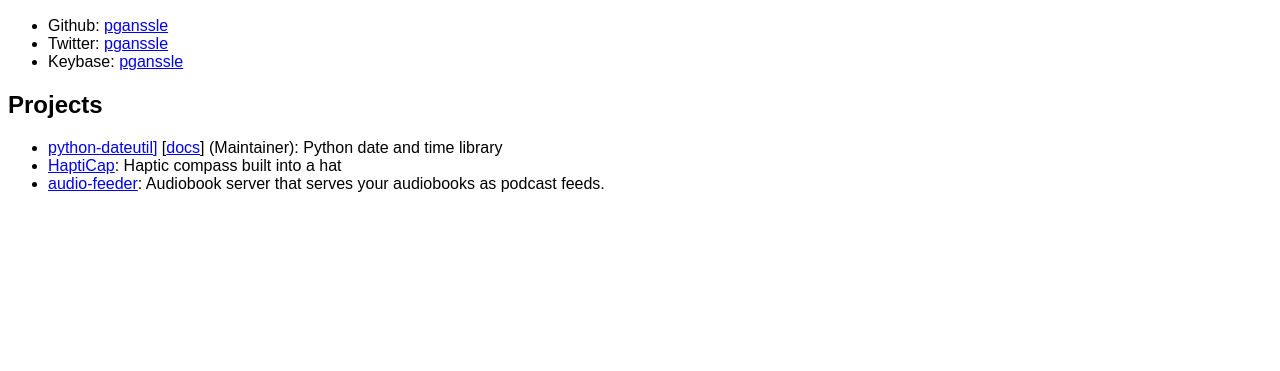
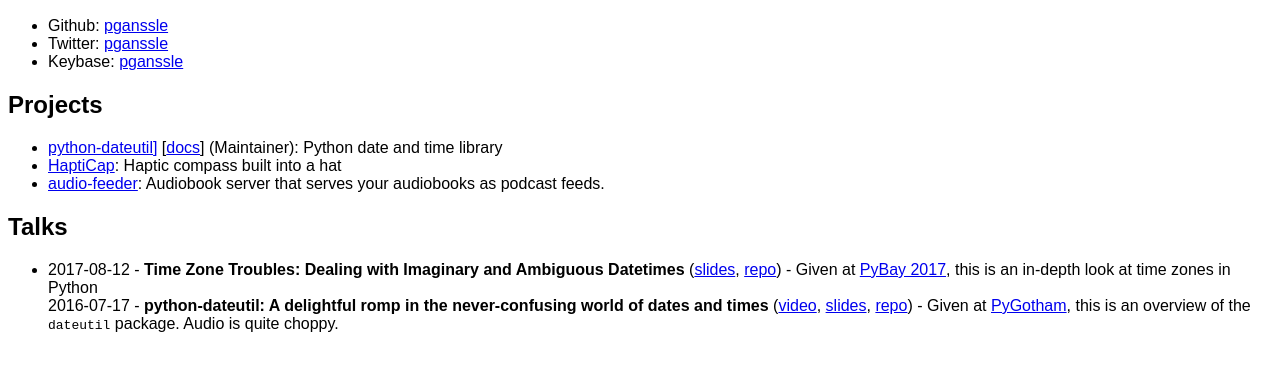
Before and after one commit to pganssle/ganssle.io, a plain HTML site: page index.html in a window 1280 px wide. Shown: the part 97-468 px from the top of the page. Drawn offline with Linux system fonts and the light colour scheme.

Commit message:
Added resources for talks I've given.

```diff
--- a/index.html
+++ b/index.html
@@ -24,5 +24,12 @@ body {
 <li><a href="https://pganssle.github.io/HaptiCap/">HaptiCap</a>: Haptic compass built into a hat</li>
 <li><a href="https://github.com/pganssle/audio-feeder">audio-feeder</a>: Audiobook server that serves your audiobooks as podcast feeds.</li>
 </ul>
+
+<h2>Talks</h2>
+<ul>
+<li>2017-08-12 - <b>Time Zone Troubles: Dealing with Imaginary and Ambiguous Datetimes</b> (<a href="https://pganssle.github.io/pybay-2017-timezones-talk">slides</a>, <a href="https://github.com/pganssle/pybay-2017-timezones-talk">repo</a>) - Given at <a href="http://pybay.com/">PyBay 2017</a>, this is an in-depth look at time zones in Python</li
+<li>2016-07-17 - <b>python-dateutil: A delightful romp in the never-confusing world of dates and times</b> (<a href="https://www.youtube.com/watch?v=X_bCto95Imc">video</a>, <a href="https://pganssle.github.io/pygotham-2016-dateutil-talk/">slides</a>, <a href="https://github.com/pganssle/pygotham-2016-dateutil-talk">repo</a>) - Given at <a href="http://2016.pygotham.org/">PyGotham</a>, this is an overview of the <tt>dateutil</tt> package. Audio is quite choppy.</li>
+</ul>
+
 </body>
 </html>
```
